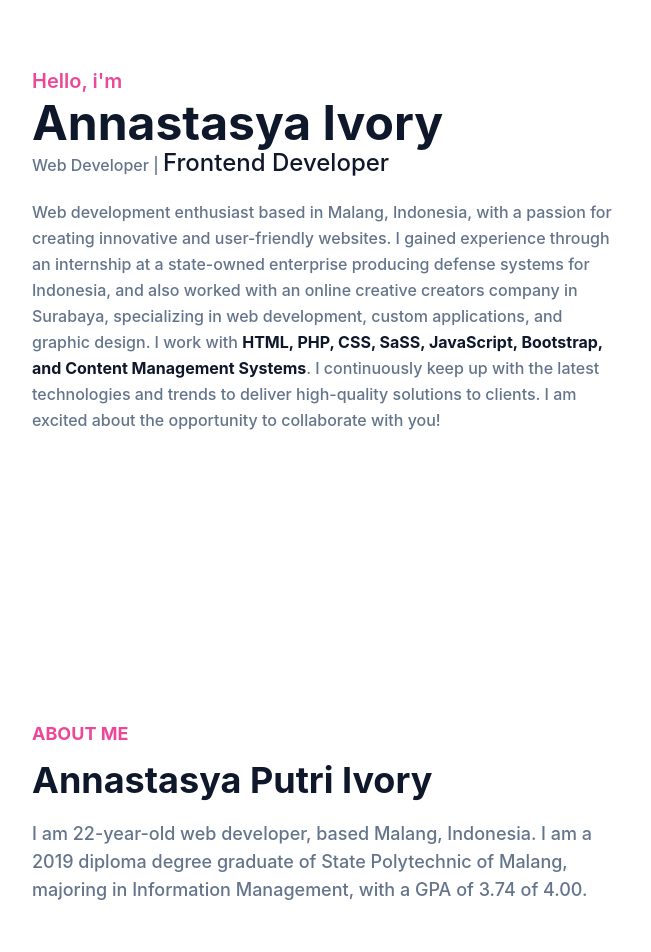
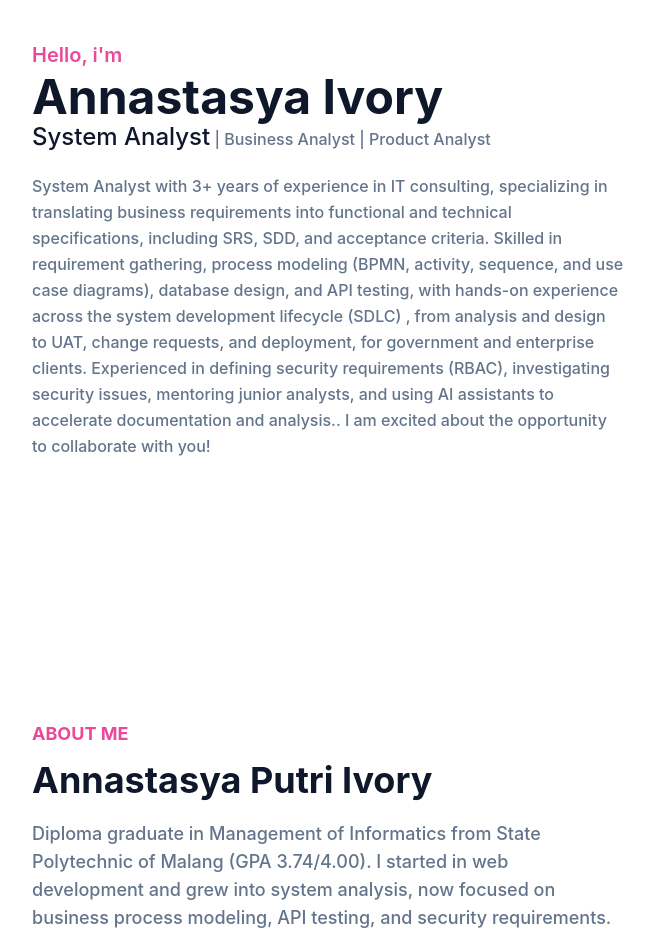
Before and after one commit to annastasya-ivory/annastasya-ivory.github.io, a website: page index.html in a window 1280 px wide. Shown: the part 100-1052 px from the top of the page, 0-651 px from the left. Drawn offline with Linux system fonts and the light colour scheme.

Commit message:
Update hero & about

```diff
--- a/index.html
+++ b/index.html
@@ -54,10 +54,11 @@
             <div class="flex flex-wrap">
                 <div class="w-full self-center px-4 lg:w-1/2">
                     <h1 class="text-base font-semibold text-primary md:text-xl">Hello, i'm <span class="block font-bold text-dark text-4xl mt-1 lg:text-5xl">Annastasya Ivory</span></h1>
-                    <h2 class="font-medium text-secondary text-large mb-5">Web Developer | <span class="text-dark lg:text-2xl">Frontend Developer</span></h2>
-                    <p class="font-medium text-secondary mb-10 leading-relaxed">Web development enthusiast based in Malang, Indonesia, with a passion for creating innovative and user-friendly websites. I gained experience through an internship at a state-owned enterprise producing defense systems for Indonesia,
-                        and also worked with an online creative creators company in Surabaya, specializing in web development, custom applications, and graphic design. I work with <span class="text-dark font-bold">HTML, PHP, CSS, SaSS, JavaScript, Bootstrap, and Content
-                            Management Systems</span>. I continuously keep up with the latest technologies and trends to deliver high-quality solutions to clients. I am excited about the opportunity to collaborate with you!
+                    <h2 class="font-medium text-secondary text-large mb-5"><span class="text-dark lg:text-2xl">System Analyst</span> | Business Analyst | Product Analyst</h2>
+                    <p class="font-medium text-secondary mb-10 leading-relaxed">System Analyst with 3+ years of experience in IT consulting, specializing in translating business requirements into functional and technical specifications, including SRS, SDD, and acceptance criteria. Skilled in requirement gathering,
+                        process modeling (BPMN, activity, sequence, and use case diagrams), database design, and API testing, with hands-on experience across the system development lifecycle (SDLC) , from analysis and design to UAT, change requests, and
+                        deployment, for government and enterprise clients. Experienced in defining security requirements (RBAC), investigating security issues, mentoring junior analysts, and using AI assistants to accelerate documentation and analysis..
+                        I am excited about the opportunity to collaborate with you!
                     </p>
                     <!-- <a href="#" class="text-base font-semibold text-white bg-primary py-3 px-8 rounded-full hover:shadow-lg hover:opacity-80 transition duration-300 ease-in-out">Connect</a> -->
                 </div>
@@ -83,7 +84,7 @@
                 <div class="w-full px-4 mb-10 lg:w-1/2">
                     <h4 class="font-bold uppercase text-primary text-lg mb-3">About me</h4>
                     <h2 class="font-bold text-dark text-3xl mb-5 max-w-md lg:text-4xl">Annastasya Putri Ivory</h2>
-                    <p class="font-medium text-base text-secondary mx-w-xl lg:text-lg">I am 22-year-old web developer, based Malang, Indonesia. I am a 2019 diploma degree graduate of State Polytechnic of Malang, majoring in Information Management, with a GPA of 3.74 of 4.00.</p>
+                    <p class="font-medium text-base text-secondary mx-w-xl lg:text-lg">Diploma graduate in Management of Informatics from State Polytechnic of Malang (GPA 3.74/4.00). I started in web development and grew into system analysis, now focused on business process modeling, API testing, and security requirements.</p>
                 </div>
                 <div class="w-full px-4 lg:w-1/2">
                     <h3 class="font-semibold text-dark text-2xl mb-4 lg:text-3xl lg:pt-10">Portfolio & CV</h3>
```
